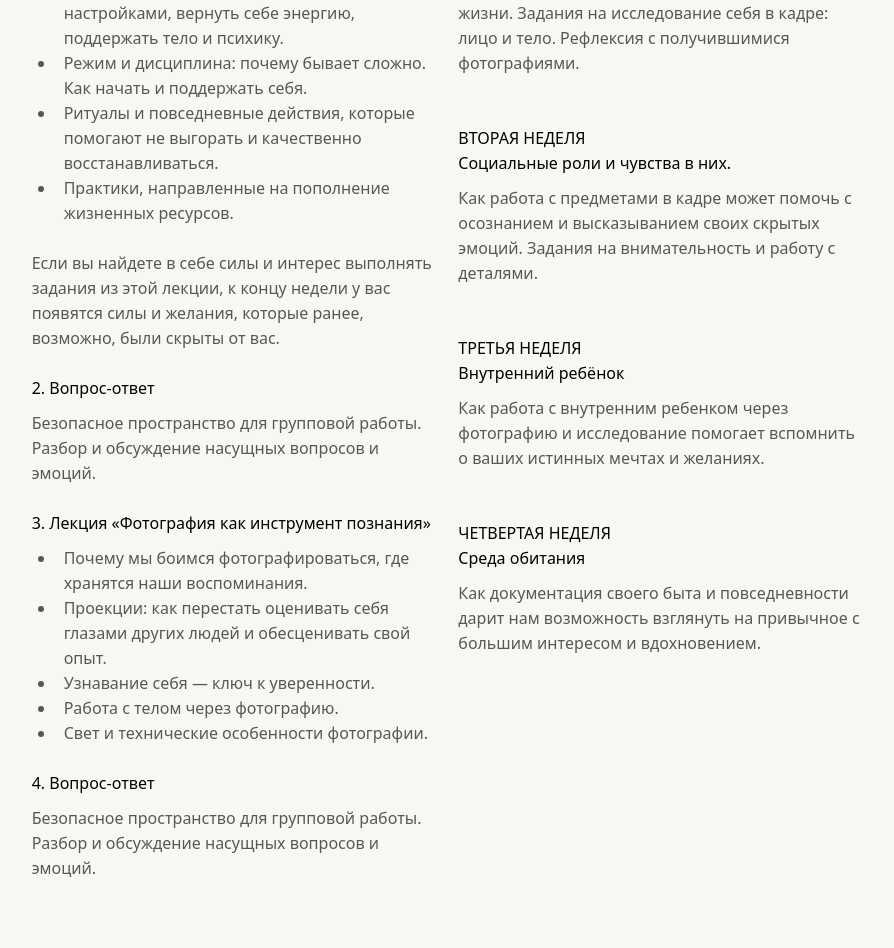
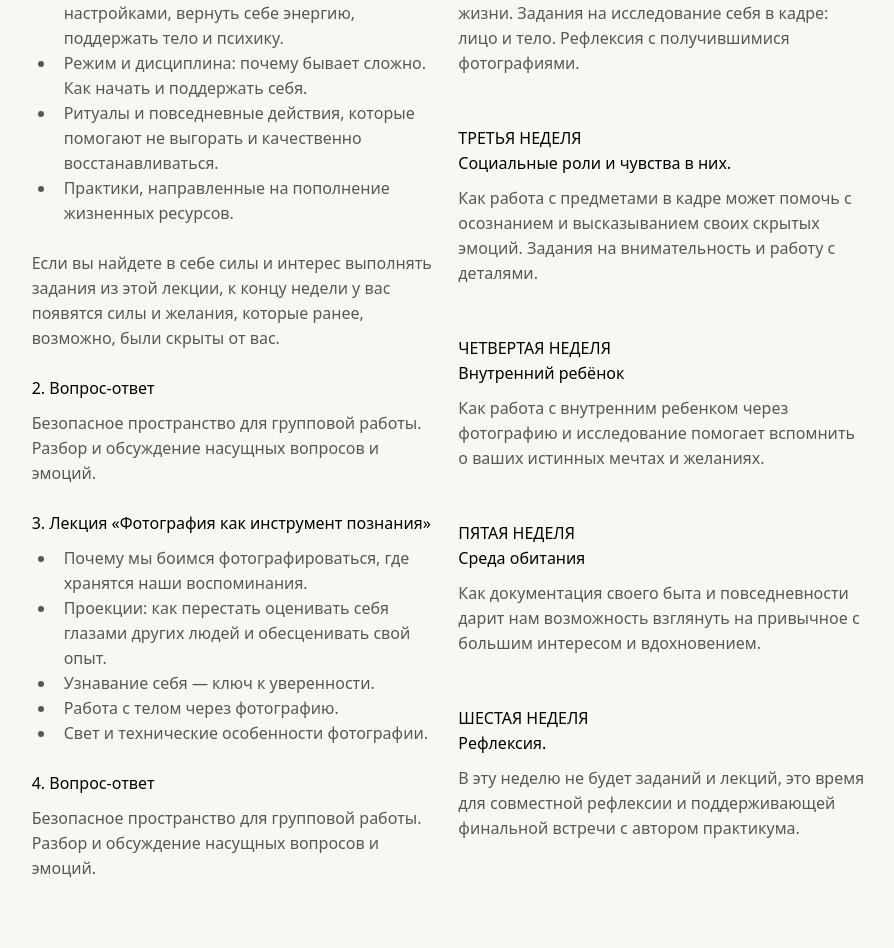
Before and after one commit to pfrlv/am.anisiakuzmina.com, a Next.js app: page / in a window 1280 px wide. Shown: the part 3224-4172 px from the top of the page, without its empty margins (85-979 px from the left). Built offline with nearby package versions, Linux system fonts and the light colour scheme.

Commit message:
feat: add some imporvements

```diff
--- a/src/pages/index.js
+++ b/src/pages/index.js
@@ -260,14 +260,14 @@ export default function Home() {
                 </div>
                 <div className="sm:w-1/2 px-[10px]">
                   <div>
-                    <h2>Первая неделя</h2>
+                    <h2>Вторая неделя</h2>
                     <h3>Я в кадре.</h3>
                     <p>
                       Как съемка себя влияет на самоощущение в жизни. Задания на исследование себя в кадре: лицо и тело. Рефлексия с получившимися фотографиями.
                     </p>
                   </div>
                   <div>
-                    <h2>Вторая неделя</h2>
+                    <h2>Третья неделя</h2>
                     <h3>Социальные роли и чувства в них.</h3>
                     <p>
                       Как работа с предметами в кадре может помочь с осознанием и
@@ -276,7 +276,7 @@ export default function Home() {
                     </p>
                   </div>
                   <div>
-                    <h2>Третья неделя</h2>
+                    <h2>Четвертая неделя</h2>
                     <h3>Внутренний ребёнок</h3>
                     <p>
                       Как работа с внутренним ребенком через фотографию и
@@ -285,12 +285,19 @@ export default function Home() {
                     </p>
                   </div>
                   <div>
-                    <h2>Четвертая неделя</h2>
+                    <h2>Пятая неделя</h2>
                     <h3>Среда обитания</h3>
                     <p>
                       Как документация своего быта и повседневности дарит нам
                       возможность взглянуть на привычное с большим интересом и
                       вдохновением.
+                    </p>
+                  </div>
+                  <div>
+                    <h2>Шестая неделя</h2>
+                    <h3>Рефлексия.</h3>
+                    <p>
+                     В эту неделю не будет заданий и лекций, это время для совместной рефлексии и поддерживающей финальной встречи с автором практикума.
                     </p>
                   </div>
                 </div>
```
